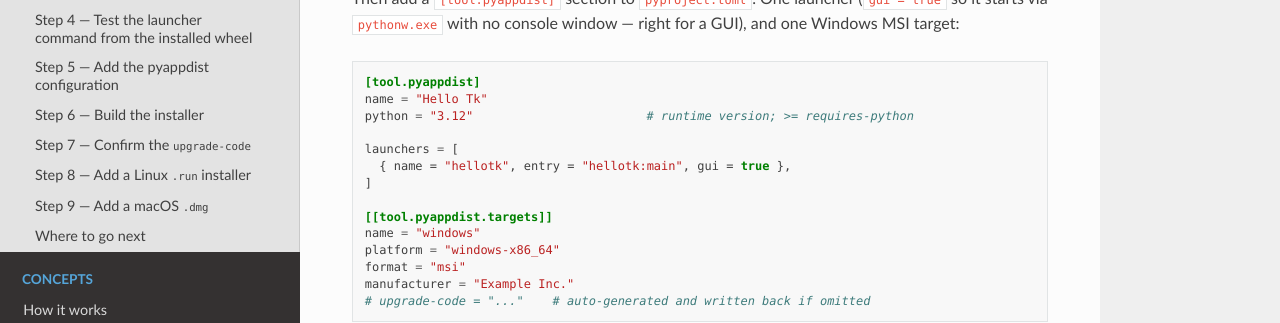
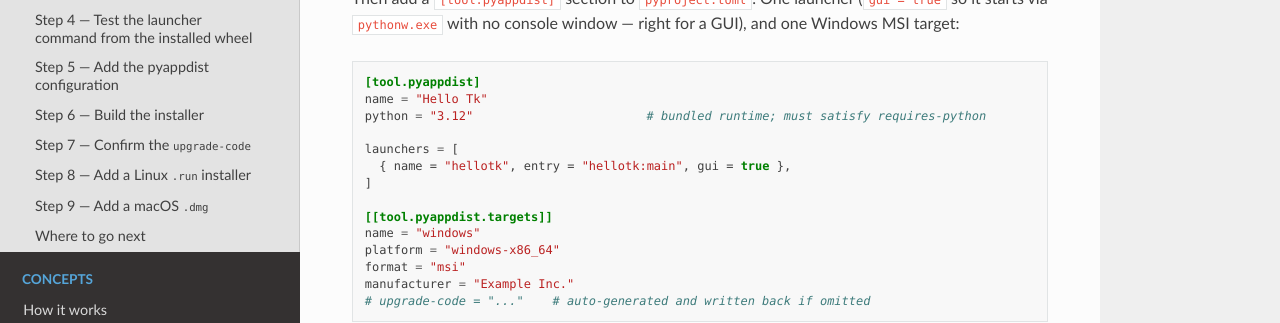
Before and after one commit to atsuoishimoto/pyappdist, a Sphinx documentation site: the page built from docs/tutorial.rst, in a window 1280 px wide and 900 px high, scrolled down 2855 px. Shown: the part 151-474 px from the top of the window. Built offline with Sphinx 7.4.7 and the Read the Docs theme 3.1.0, drawn with Linux system fonts in a browser that asks for light colours.

Commit message:
docs: python のコメントを分かりやすく修正

```diff
--- a/docs/tutorial.rst
+++ b/docs/tutorial.rst
@@ -152,7 +152,7 @@ a GUI), and one Windows MSI target:
 
    [tool.pyappdist]
    name = "Hello Tk"
-   python = "3.12"                        # runtime version; >= requires-python
+   python = "3.12"                        # bundled runtime; must satisfy requires-python
 
    launchers = [
      { name = "hellotk", entry = "hellotk:main", gui = true },
```
